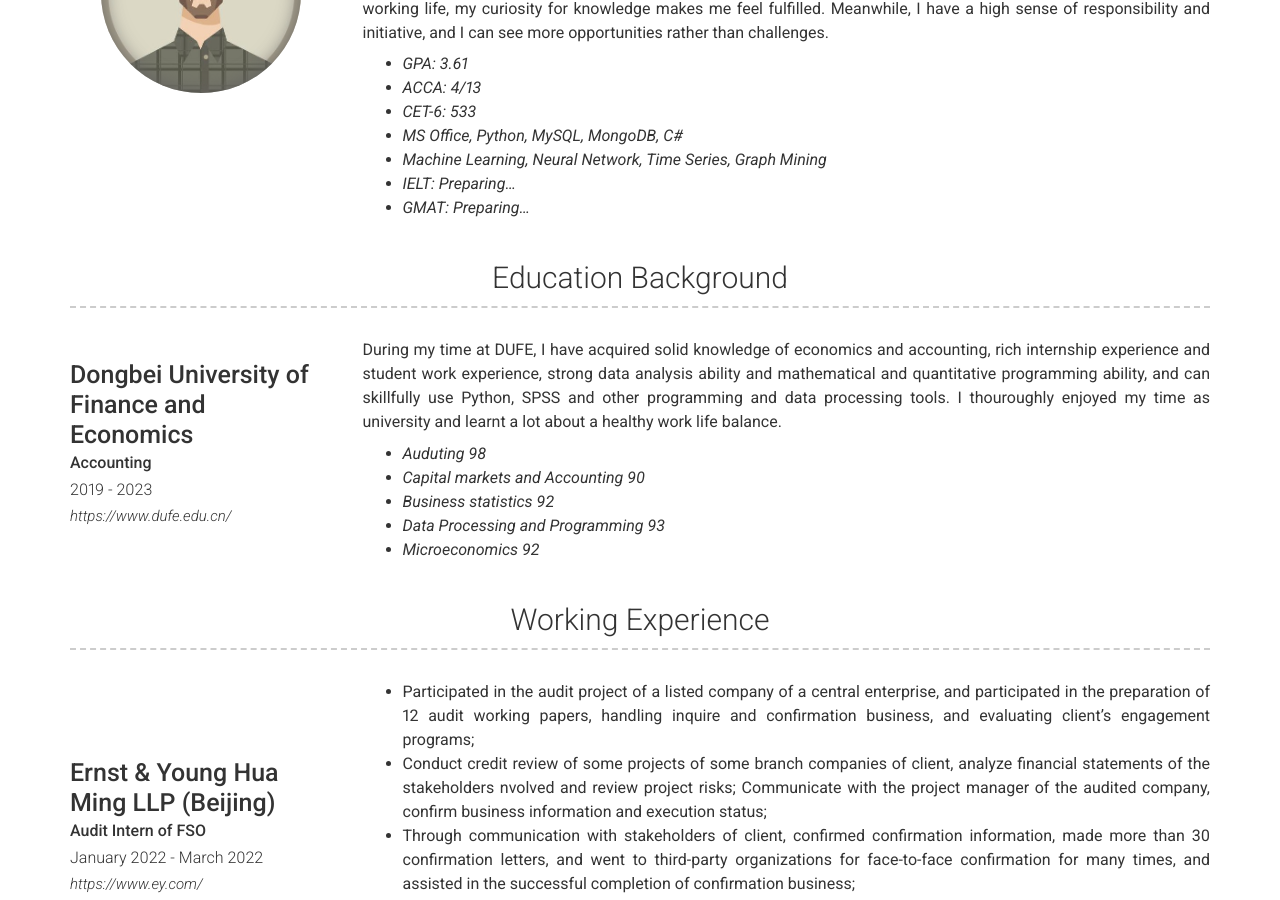
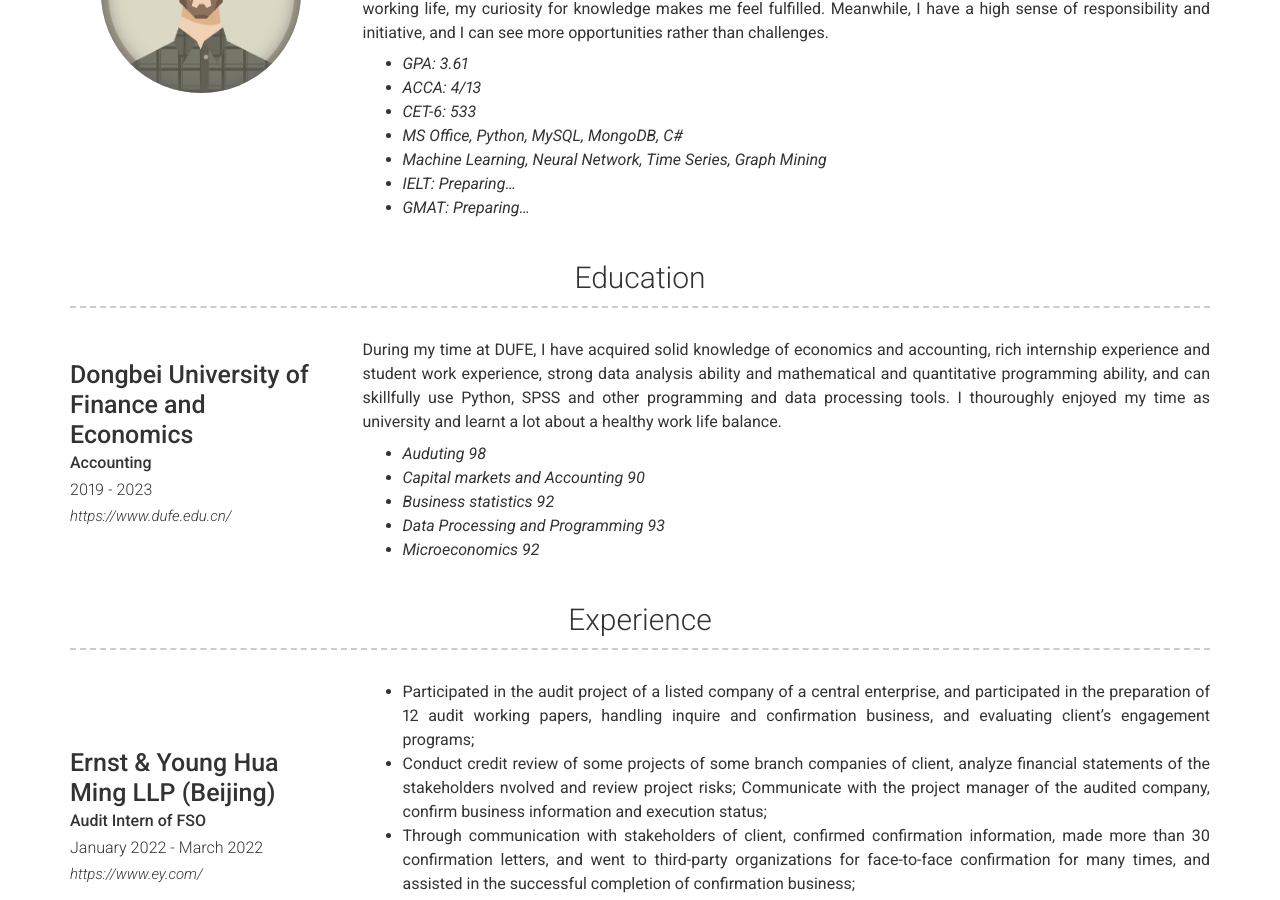
Before and after one commit to Rimbaud-Lee/resume_en, a Jekyll site: the page built from index.md, in a window 1280 px wide and 900 px high, scrolled down 436 px. Built offline with Jekyll 4.4.1, drawn with Linux system fonts in a browser that asks for light colours; nearby versions of some CDN libraries.

Commit message:
_config.yml

```diff
--- a/_config.yml
+++ b/_config.yml
@@ -66,7 +66,7 @@ about_content: | # this will include new lines to allow paragraphs
 
 
 content:
-  - title: Education Background
+  - title: Education
     layout: list
     content:
       - layout: left
@@ -86,10 +86,10 @@ content:
           - *Microeconomics 92*
 
 
-  - title: Working Experience
+  - title: Experience
     layout: list
     content:
-      - layout: top-left
+      - layout: left
         border: weak
         title: Ernst & Young Hua Ming LLP (Beijing)
         sub_title: Audit Intern of FSO
```
